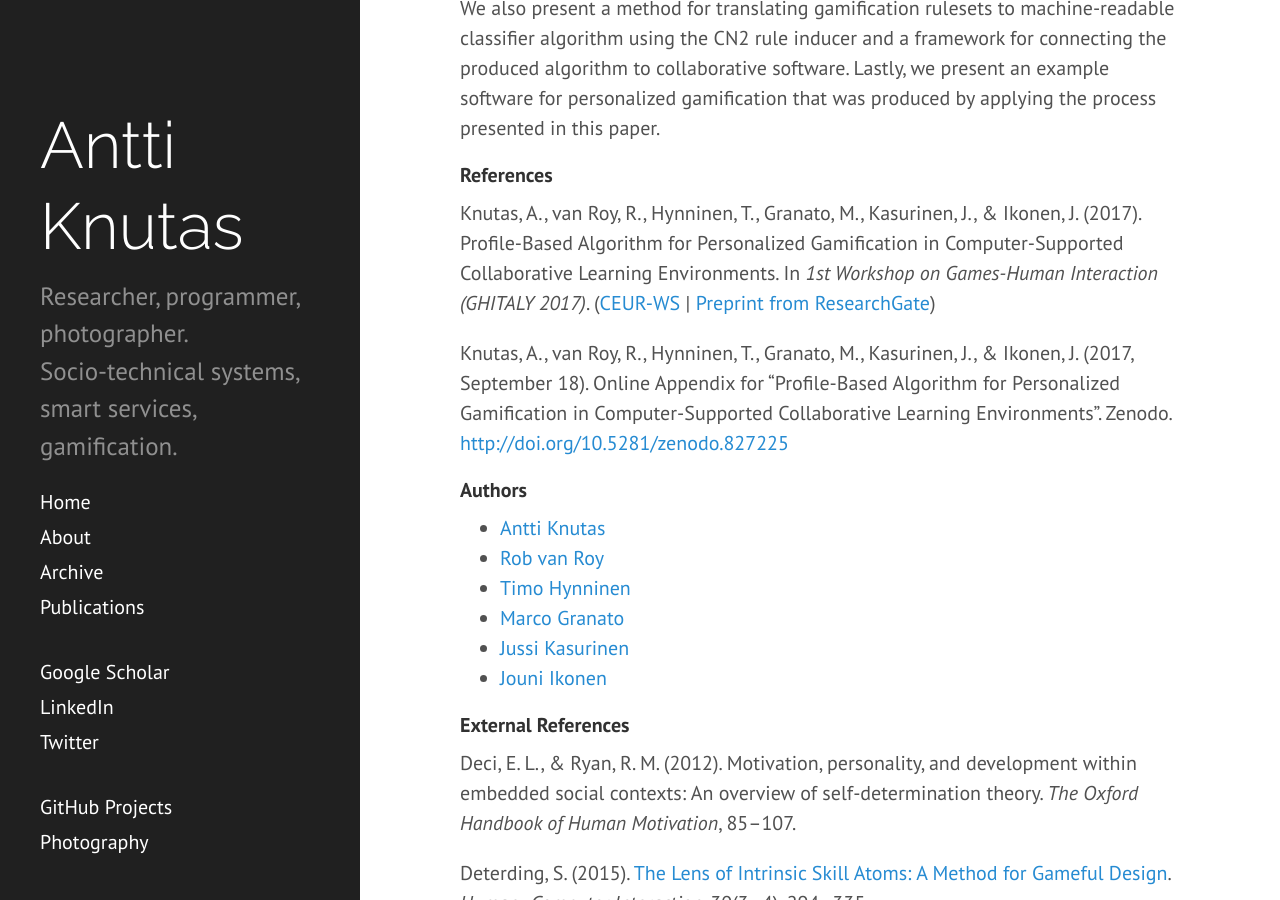
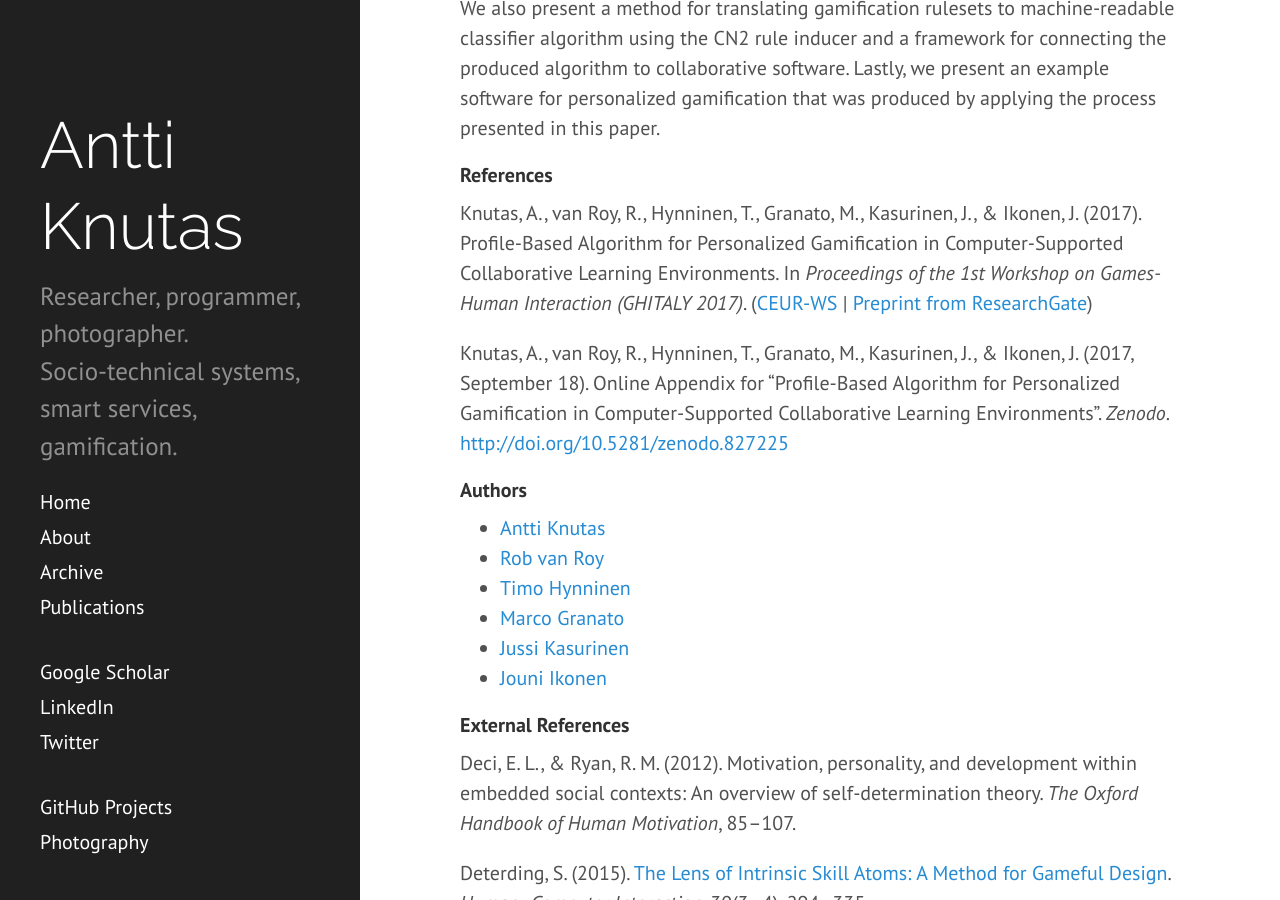
Before and after one commit to aknutas/aknutas.github.io, a Jekyll site: the page built from _posts/2017-10-14-adaptive-personalized-gamification.md, in a window 1280 px wide and 900 px high, scrolled down 1765 px. Built offline with Jekyll 4.4.1, drawn with Linux system fonts in a browser that asks for light colours.

Commit message:
Updated ref formatting to APA

```diff
--- a/_posts/2017-10-14-adaptive-personalized-gamification.md
+++ b/_posts/2017-10-14-adaptive-personalized-gamification.md
@@ -26,9 +26,9 @@ The paper is freely available as open access. Additionally, project materials an
 In this paper we present an approach for personalizing gamification to the needs of each individual person. We designed the personalization for computer-supported collaborative learning environments by synthesizing three existing design frameworks: the lens of intrinsic skill atoms, gamification user type hexad and heuristics for effective design of gamification. The result of the design process is a context-aware and personalized gamification ruleset for collaborative environments. We also present a method for translating gamification rulesets to machine-readable classifier algorithm using the CN2 rule inducer and a framework for connecting the produced algorithm to collaborative software. Lastly, we present an example software for personalized gamification that was produced by applying the process presented in this paper.
 
 ##### References
-Knutas, A., van Roy, R., Hynninen, T., Granato, M., Kasurinen, J., & Ikonen, J. (2017). Profile-Based Algorithm for Personalized Gamification in Computer-Supported Collaborative Learning Environments. In *1st Workshop on Games-Human Interaction (GHITALY 2017)*. ([CEUR-WS](http://ceur-ws.org/Vol-1956/GHItaly17_paper_07.pdf) | [Preprint from ResearchGate](https://www.researchgate.net/publication/320387170_Profile-Based_Algorithm_for_Personalized_Gamification_in_Computer-Supported_Collaborative_Learning_Environments))
+Knutas, A., van Roy, R., Hynninen, T., Granato, M., Kasurinen, J., & Ikonen, J. (2017). Profile-Based Algorithm for Personalized Gamification in Computer-Supported Collaborative Learning Environments. In *Proceedings of the 1st Workshop on Games-Human Interaction (GHITALY 2017)*. ([CEUR-WS](http://ceur-ws.org/Vol-1956/GHItaly17_paper_07.pdf) | [Preprint from ResearchGate](https://www.researchgate.net/publication/320387170_Profile-Based_Algorithm_for_Personalized_Gamification_in_Computer-Supported_Collaborative_Learning_Environments))
 
-Knutas, A., van Roy, R., Hynninen, T., Granato, M., Kasurinen, J., & Ikonen, J. (2017, September 18). Online Appendix for "Profile-Based Algorithm for Personalized Gamification in Computer-Supported Collaborative Learning Environments". Zenodo. [http://doi.org/10.5281/zenodo.827225](http://doi.org/10.5281/zenodo.827225)
+Knutas, A., van Roy, R., Hynninen, T., Granato, M., Kasurinen, J., & Ikonen, J. (2017, September 18). Online Appendix for "Profile-Based Algorithm for Personalized Gamification in Computer-Supported Collaborative Learning Environments". *Zenodo*. [http://doi.org/10.5281/zenodo.827225](http://doi.org/10.5281/zenodo.827225)
 
 ##### Authors
 * [Antti Knutas](https://twitter.com/aknutas)
```
Also changed, not shown: publications.md (+1 -1 lines).
